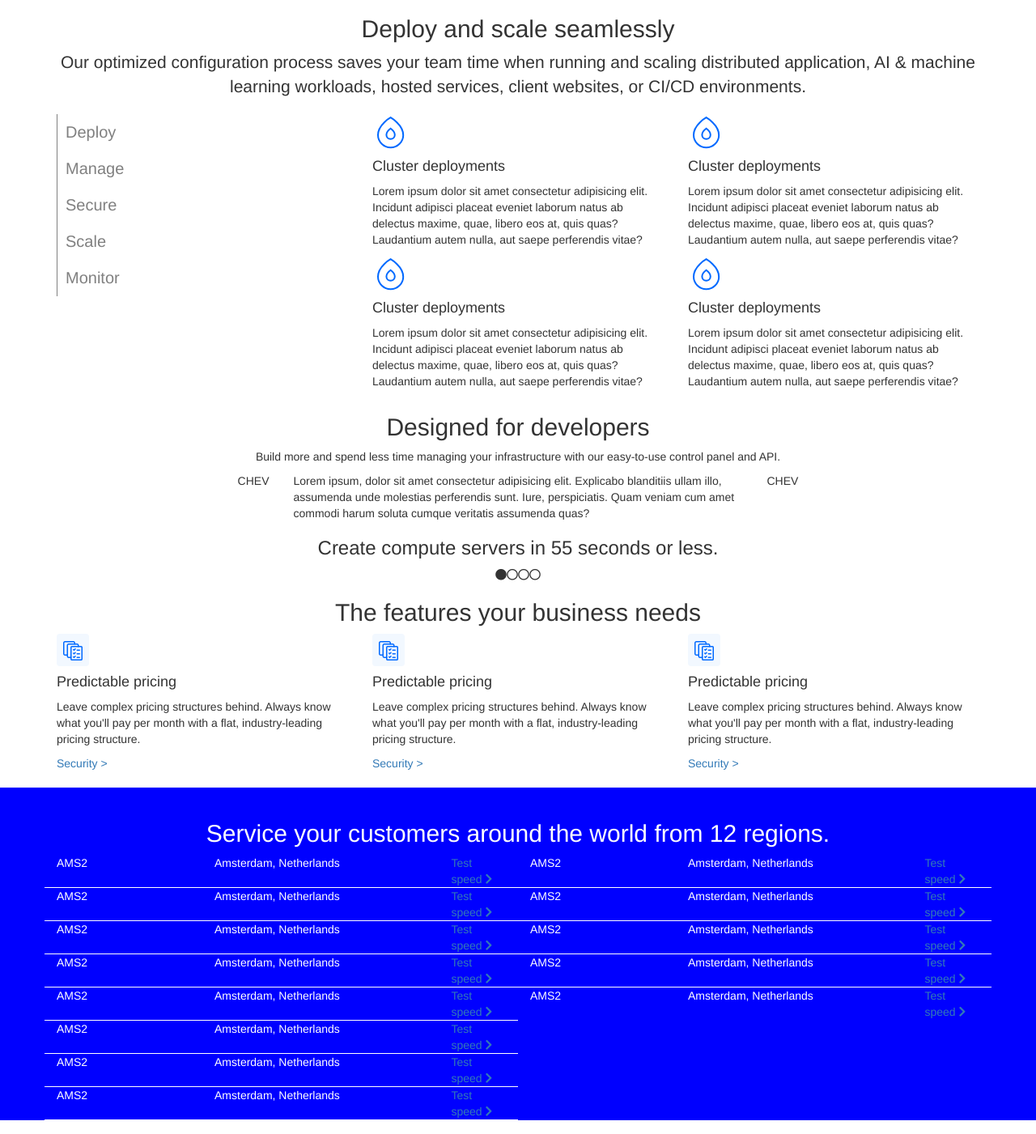
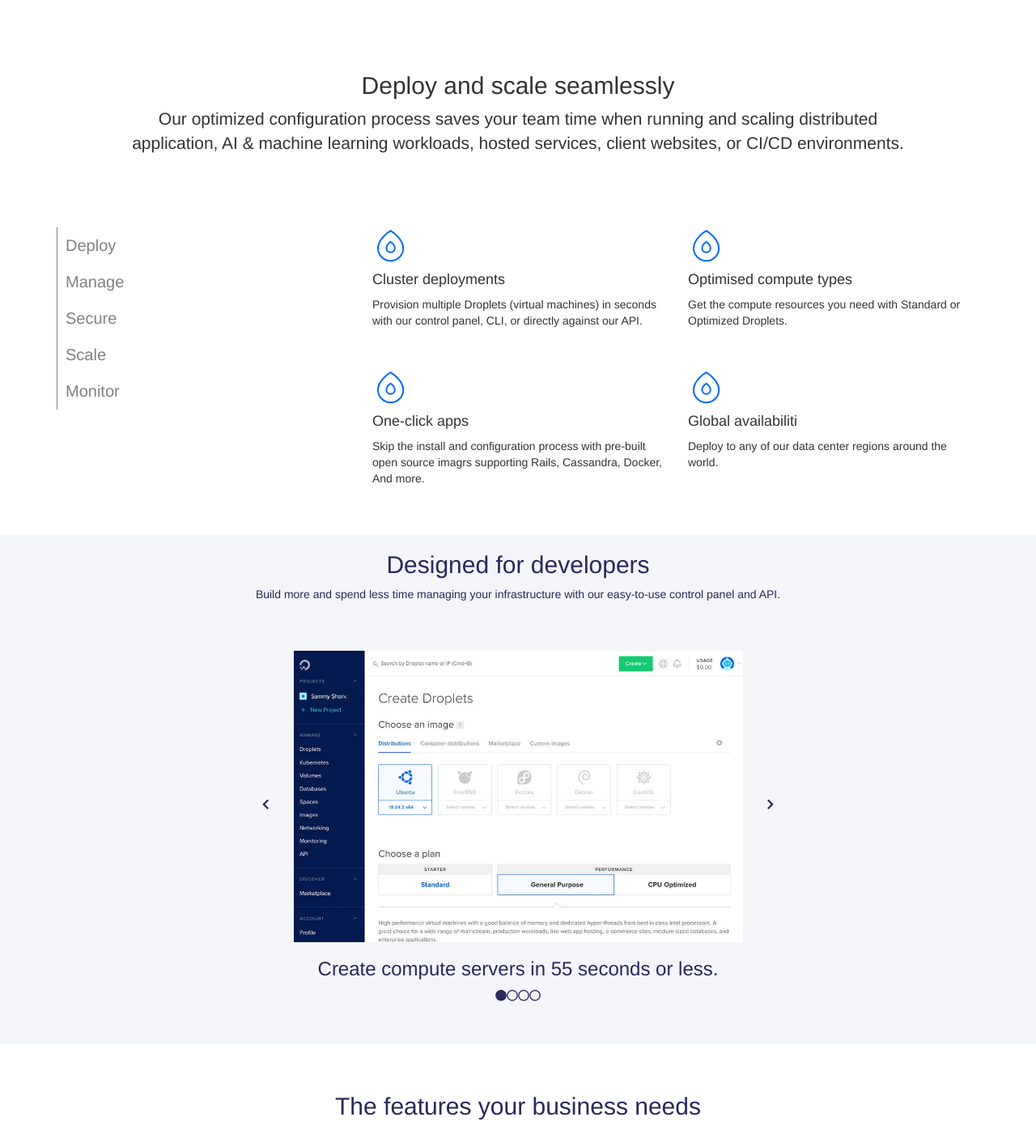
Before and after one commit to mariapiagianguzzi/html-css-digitalocean, a plain HTML site: page index.html in a window 1280 px wide. Shown: the part 718-2119 px from the top of the page at 81% size. Drawn offline with nearby package versions, Linux system fonts and the light colour scheme.

Commit message:
struttura

```diff
--- a/css/style.css
+++ b/css/style.css
@@ -17,9 +17,13 @@ nav {
     margin-bottom: 0 !important;
     border: none !important;
 }
+.
 
  #logo-google {
-     height: 18px;
+     height: 18px !important;
+     width: 5% !important;
+     font-size: 18px;
+
  }
 
  .logos {
@@ -41,6 +45,14 @@ nav {
      list-style: none;
      color: grey;
      font-size: 2rem;
+ }
+
+ .designed{
+   color: #29295a;
+ }
+
+ .features{
+   color: #29295a;
  }
 
  .pdg-0 {
@@ -84,15 +96,14 @@ nav {
   background-color: #031c4e;
 }
 
-
+.text-color{
+  color: white;
+}
 
  .px-5 {
     padding: 0 5px;
   }
 
-  .service .title {
-    padding-top: 4rem;
-  }
 
   .service {
     color: white;
@@ -132,3 +143,81 @@ nav {
     height: 75px;
     margin-bottom: 35px;
   }
+
+
+.pad-mar{
+  padding: 50px;
+  margin: 20px;
+}
+
+
+.rgh-2{
+  margin-top: 40px;
+}
+
+.rgh-3{
+  margin-top: 50px;
+}
+.chev{
+  margin-top: 180px;
+}
+
+.ma-b{
+  margin-bottom: 50px;
+}
+
+.pad{
+  padding: 50px;
+}
+
+.image{
+  width: 100%;
+}
+
+.fas-circle{
+  margin-top: 10px;
+  margin-right: 5px;
+}
+
+.text-blue{
+  color: #0067ff;
+}
+
+
+
+  @media (max-width: 992px) {
+    .navbar-header {
+        float: none;
+    }
+    .navbar-left,.navbar-right {
+        float: none !important;
+    }
+    .navbar-toggle {
+        display: block;
+    }
+    .navbar-collapse {
+        border-top: 1px solid transparent;
+        box-shadow: inset 0 1px 0 rgba(255,255,255,0.1);
+    }
+    .navbar-fixed-top {
+        top: 0;
+        border-width: 0 0 1px;
+    }
+    .navbar-collapse.collapse {
+        display: none!important;
+    }
+    .navbar-nav {
+        float: none!important;
+        margin-top: 7.5px;
+    }
+    .navbar-nav>li {
+        float: none;
+    }
+    .navbar-nav>li>a {
+        padding-top: 10px;
+        padding-bottom: 10px;
+    }
+    .collapse.in{
+        display:block !important;
+    }
+}
--- a/index.html
+++ b/index.html
@@ -70,7 +70,7 @@
       <div class="jumbotron">
         <div class="container">
           <div class="row">
-            <div class="col-md-7">
+            <div class="col-md-7 text-color">
               <h1>The simplest cloud platform for developers &amp; teams</h1>
               <p class="lead">
                 Deploy, manage, and scale cloud applications faster and more
@@ -105,7 +105,7 @@
                     Create your account
                   </button>
                   <button type="submit" class="btn btn-default btn-block">
-                    <img src="./img/GoogleLogo.svg" alt="" id="logo-google" />
+                    <!-- <img src="./img/GoogleLogo.svg" alt="" id="logo-google" /> -->
                     Sign up with google
                   </button>
                 </form>
@@ -174,10 +174,10 @@
       <!-- SEZIONE DEPLOY -->
       <section class="deploy">
         <div class="container">
-          <div class="row">
+          <div class="row pad-mar">
             <div class="col-md-12">
               <div class="deploy-text text-center">
-                <h2>Deploy and scale seamlessly</h2>
+                <h2 class="">Deploy and scale seamlessly</h2>
                 <p class="lead">
                   Our optimized configuration process saves your team time when
                   running and scaling distributed application, AI &amp; machine
@@ -187,7 +187,7 @@
               </div>
             </div>
           </div>
-          <div class="row">
+          <div class="row ma-b">
             <div class="col-md-4">
               <ul>
                 <li>Deploy</li>
@@ -203,40 +203,28 @@
                   <img src="./img/droplets-icon.svg" alt="" />
                   <h4>Cluster deployments</h4>
                   <p>
-                    Lorem ipsum dolor sit amet consectetur adipisicing elit.
-                    Incidunt adipisci placeat eveniet laborum natus ab delectus
-                    maxime, quae, libero eos at, quis quas? Laudantium autem
-                    nulla, aut saepe perferendis vitae?
+                    Provision multiple Droplets (virtual machines) in seconds with our control panel, CLI, or directly against our API.
                   </p>
                 </div>
                 <div class="col-md-6">
                   <img src="./img/droplets-icon.svg" alt="" />
-                  <h4>Cluster deployments</h4>
+                  <h4>Optimised compute types</h4>
                   <p>
-                    Lorem ipsum dolor sit amet consectetur adipisicing elit.
-                    Incidunt adipisci placeat eveniet laborum natus ab delectus
-                    maxime, quae, libero eos at, quis quas? Laudantium autem
-                    nulla, aut saepe perferendis vitae?
+                    Get the compute resources you need with Standard or Optimized Droplets.
                   </p>
                 </div>
-                <div class="col-md-6">
+                <div class="col-md-6 rgh-2">
                   <img src="./img/droplets-icon.svg" alt="" />
-                  <h4>Cluster deployments</h4>
+                  <h4>One-click apps</h4>
                   <p>
-                    Lorem ipsum dolor sit amet consectetur adipisicing elit.
-                    Incidunt adipisci placeat eveniet laborum natus ab delectus
-                    maxime, quae, libero eos at, quis quas? Laudantium autem
-                    nulla, aut saepe perferendis vitae?
+                    Skip the install and configuration process with pre-built open source imagrs supporting Rails, Cassandra, Docker, And more.
                   </p>
                 </div>
-                <div class="col-md-6">
+                <div class="col-md-6 rgh-2">
                   <img src="./img/droplets-icon.svg" alt="" />
-                  <h4>Cluster deployments</h4>
+                  <h4>Global availabiliti</h4>
                   <p>
-                    Lorem ipsum dolor sit amet consectetur adipisicing elit.
-                    Incidunt adipisci placeat eveniet laborum natus ab delectus
-                    maxime, quae, libero eos at, quis quas? Laudantium autem
-                    nulla, aut saepe perferendis vitae?
+                   Deploy to any of our data center regions around the world.
                   </p>
                 </div>
               </div>
@@ -248,7 +236,7 @@
 
 
       <!-- INIZIO SEZIONE DESIGNED -->
-      <section class="designed">
+      <section class="designed bg-grey">
         <div class="container">
           <div class="row">
             <div class="col-md-12 text-center">
@@ -259,19 +247,15 @@
               </p>
             </div>
           </div>
-          <div class="row">
-            <div class="col-md-3 text-right">CHEV</div>
+          <div class="row rgh-3">
+            <div class="col-md-3 text-right chev"><i class="fas fa-chevron-left"></i></div>
             <div class="col-md-6">
-              Lorem ipsum, dolor sit amet consectetur adipisicing elit.
-              Explicabo blanditiis ullam illo, assumenda unde molestias
-              perferendis sunt. Iure, perspiciatis. Quam veniam cum amet commodi
-              harum soluta cumque veritatis assumenda quas?
+              <img class="image" src="./img/createdrop.jpg" alt="">
             </div>
-            <div class="col-md-3">CHEV</div>
-          </div>
+            <div class="col-md-3 chev"><i class="fas fa-chevron-right"></i></div>
 
-          <div class="row">
-            <div class="col-md-12 text-center">
+          <div class="row rgh-2">
+            <div class="col-md-12 text-center ma-b">
               <h3>Create compute servers in 55 seconds or less.</h3>
               <i class="fas fa-circle"></i><i class="far fa-circle"></i
               ><i class="far fa-circle"></i><i class="far fa-circle"></i>
@@ -286,8 +270,8 @@
       <section class="features">
         <div class="container">
           <div class="row">
-            <div class="col-md-12 text-center">
-              <h2>The features your business needs</h2>
+            <div class="col-md-12 text-center rgh-2">
+              <h2 class="ma-b">The features your business needs</h2>
             </div>
           </div>
           <div class="row">
@@ -322,15 +306,9 @@
         </div>
       </section>
       <!-- /FINE SEZIONE FEATURES -->
-
-
-
-
-
-
 <!-- GRIGLIA -->
       <section id="server_data" class="site_section bg_blue">
-        <h2 class="title text-center">Service your customers around the world from 12 regions.</h2>
+        <h2 class="title text-center ma-b">Service your customers around the world from 12 regions.</h2>
         <div class="container">
           <div class="row">
             <div class="col-md-6 col-sm-6 col-xs 12">
@@ -341,6 +319,66 @@
                 <div class="col-md-6 col-md-offset-3 col-sm-6 col-xs-6 p_none">
                   <p class="">
                     Amsterdam, Netherlands</p>
+                </div>
+                <div class="col-md-2 col-sm-3 col-xs-3 p_none m_none text_r">
+                  <a href="#">Test speed <i class="fas fa-chevron-right"></i></a>
+                </div>
+              </div>
+              <div class="card_internet_test row border-bottom">
+                <div class="col-md-1 col-sm-3 col-xs-3 p_none">
+                  <p class="">AMS3</p>
+                </div>
+                <div class="col-md-6 col-md-offset-3 col-sm-6 col-xs-6 p_none">
+                  <p class="">
+                    Amsterdam, Netherlands</p>
+                </div>
+                <div class="col-md-2 col-sm-3 col-xs-3 p_none m_none text_r">
+                  <a href="#">Test speed <i class="fas fa-chevron-right"></i></a>
+                </div>
+              </div>
+              <div class="card_internet_test row border-bottom">
+                <div class="col-md-1 col-sm-3 col-xs-3 p_none">
+                  <p class="">BLR1</p>
+                </div>
+                <div class="col-md-6 col-md-offset-3 col-sm-6 col-xs-6 p_none">
+                  <p class="">
+                    Bangalore, India</p>
+                </div>
+                <div class="col-md-2 col-sm-3 col-xs-3 p_none m_none text_r">
+                  <a href="#">Test speed <i class="fas fa-chevron-right"></i></a>
+                </div>
+              </div>
+              <div class="card_internet_test row border-bottom">
+                <div class="col-md-1 col-sm-3 col-xs-3 p_none">
+                  <p class="">FRA1</p>
+                </div>
+                <div class="col-md-6 col-md-offset-3 col-sm-6 col-xs-6 p_none">
+                  <p class="">
+                    Franfurt, German</p>
+                </div>
+                <div class="col-md-2 col-sm-3 col-xs-3 p_none m_none text_r">
+                  <a href="#">Test speed <i class="fas fa-chevron-right"></i></a>
+                </div>
+              </div>
+              <div class="card_internet_test row border-bottom">
+                <div class="col-md-1 col-sm-3 col-xs-3 p_none">
+                  <p class="">LON1</p>
+                </div>
+                <div class="col-md-6 col-md-offset-3 col-sm-6 col-xs-6 p_none">
+                  <p class="">
+                    London, UK</p>
+                </div>
+                <div class="col-md-2 col-sm-3 col-xs-3 p_none m_none text_r">
+                  <a href="#">Test speed <i class="fas fa-chevron-right"></i></a>
+                </div>
+              </div>
+              <div class="card_internet_test row border-bottom">
+                <div class="col-md-1 col-sm-3 col-xs-3 p_none">
+                  <p class="">NC1</p>
+                </div>
+                <div class="col-md-6 col-md-offset-3 col-sm-6 col-xs-6 p_none">
+                  <p class="">
+                    NewYork, USA</p>
                 </div>
                 <div class="col-md-2 col-sm-3 col-xs-3 p_none m_none text_r">
                   <a href="#">Test speed <i class="fas fa-chevron-right"></i></a>
@@ -360,67 +398,7 @@
               </div>
               <div class="card_internet_test row border-bottom">
                 <div class="col-md-1 col-sm-3 col-xs-3 p_none">
-                  <p class="">AMS2</p>
-                </div>
-                <div class="col-md-6 col-md-offset-3 col-sm-6 col-xs-6 p_none">
-                  <p class="">
-                    Amsterdam, Netherlands</p>
-                </div>
-                <div class="col-md-2 col-sm-3 col-xs-3 p_none m_none text_r">
-                  <a href="#">Test speed <i class="fas fa-chevron-right"></i></a>
-                </div>
-              </div>
-              <div class="card_internet_test row border-bottom">
-                <div class="col-md-1 col-sm-3 col-xs-3 p_none">
-                  <p class="">AMS2</p>
-                </div>
-                <div class="col-md-6 col-md-offset-3 col-sm-6 col-xs-6 p_none">
-                  <p class="">
-                    Amsterdam, Netherlands</p>
-                </div>
-                <div class="col-md-2 col-sm-3 col-xs-3 p_none m_none text_r">
-                  <a href="#">Test speed <i class="fas fa-chevron-right"></i></a>
-                </div>
-              </div>
-              <div class="card_internet_test row border-bottom">
-                <div class="col-md-1 col-sm-3 col-xs-3 p_none">
-                  <p class="">AMS2</p>
-                </div>
-                <div class="col-md-6 col-md-offset-3 col-sm-6 col-xs-6 p_none">
-                  <p class="">
-                    Amsterdam, Netherlands</p>
-                </div>
-                <div class="col-md-2 col-sm-3 col-xs-3 p_none m_none text_r">
-                  <a href="#">Test speed <i class="fas fa-chevron-right"></i></a>
-                </div>
-              </div>
-              <div class="card_internet_test row border-bottom">
-                <div class="col-md-1 col-sm-3 col-xs-3 p_none">
-                  <p class="">AMS2</p>
-                </div>
-                <div class="col-md-6 col-md-offset-3 col-sm-6 col-xs-6 p_none">
-                  <p class="">
-                    Amsterdam, Netherlands</p>
-                </div>
-                <div class="col-md-2 col-sm-3 col-xs-3 p_none m_none text_r">
-                  <a href="#">Test speed <i class="fas fa-chevron-right"></i></a>
-                </div>
-              </div>
-              <div class="card_internet_test row border-bottom">
-                <div class="col-md-1 col-sm-3 col-xs-3 p_none">
-                  <p class="">AMS2</p>
-                </div>
-                <div class="col-md-6 col-md-offset-3 col-sm-6 col-xs-6 p_none">
-                  <p class="">
-                    Amsterdam, Netherlands</p>
-                </div>
-                <div class="col-md-2 col-sm-3 col-xs-3 p_none m_none text_r">
-                  <a href="#">Test speed <i class="fas fa-chevron-right"></i></a>
-                </div>
-              </div>
-              <div class="card_internet_test row border-bottom">
-                <div class="col-md-1 col-sm-3 col-xs-3 p_none">
-                  <p class="">AMS2</p>
+                  <p class="">AMS3</p>
                 </div>
                 <div class="col-md-6 col-md-offset-3 col-sm-6 col-xs-6 p_none">
                   <p class="">
@@ -435,11 +413,11 @@
             <div class="col-md-6 col-sm-6 col-xs-12">
               <div class="card_internet_test row border-bottom">
                 <div class="col-md-1 col-sm-3 col-xs-3 p_none">
-                  <p class="">AMS2</p>
+                  <p class="">BLR1</p>
                 </div>
                 <div class="col-md-6 col-md-offset-3 col-sm-6 col-xs-6 p_none">
                   <p class="">
-                    Amsterdam, Netherlands</p>
+                    Bangalore, India</p>
                 </div>
                 <div class="col-md-2 col-sm-3 col-xs-3 p_none m_none text_r">
                   <a href="#">Test speed <i class="fas fa-chevron-right"></i></a>
@@ -447,11 +425,11 @@
               </div>
               <div class="card_internet_test row border-bottom">
                 <div class="col-md-1 col-sm-3 col-xs-3 p_none">
-                  <p class="">AMS2</p>
+                  <p class="">FRA1</p>
                 </div>
                 <div class="col-md-6 col-md-offset-3 col-sm-6 col-xs-6 p_none">
                   <p class="">
-                    Amsterdam, Netherlands</p>
+                    Frankfurt, German</p>
                 </div>
                 <div class="col-md-2 col-sm-3 col-xs-3 p_none m_none text_r">
                   <a href="#">Test speed <i class="fas fa-chevron-right"></i></a>
@@ -459,11 +437,11 @@
               </div>
               <div class="card_internet_test row border-bottom">
                 <div class="col-md-1 col-sm-3 col-xs-3 p_none">
-                  <p class="">AMS2</p>
+                  <p class="">LON1</p>
                 </div>
                 <div class="col-md-6 col-md-offset-3 col-sm-6 col-xs-6 p_none">
                   <p class="">
-                    Amsterdam, Netherlands</p>
+                    London, UK</p>
                 </div>
                 <div class="col-md-2 col-sm-3 col-xs-3 p_none m_none text_r">
                   <a href="#">Test speed <i class="fas fa-chevron-right"></i></a>
@@ -471,11 +449,11 @@
               </div>
               <div class="card_internet_test row border-bottom">
                 <div class="col-md-1 col-sm-3 col-xs-3 p_none">
-                  <p class="">AMS2</p>
+                  <p class="">NYC1</p>
                 </div>
                 <div class="col-md-6 col-md-offset-3 col-sm-6 col-xs-6 p_none">
                   <p class="">
-                    Amsterdam, Netherlands</p>
+                    NewYork, USA</p>
                 </div>
                 <div class="col-md-2 col-sm-3 col-xs-3 p_none m_none text_r">
                   <a href="#">Test speed <i class="fas fa-chevron-right"></i></a>
@@ -537,8 +515,8 @@
         <div class="container">
           <div class="row">
             <div class="col-xs-12">
-              <h2>Get started now.</h2>
-              <button type="submit" class="btn btn-default">
+              <h2 class="rgh-2">Get started now.</h2>
+              <button type="submit" class="btn btn-default ma-b text-blue ">
                 Create your account
               </button>
             </div>
```
Also changed, not shown: img/createdrop.jpg (renamed from img/3292f7d6-1781-4362-8b38-f989dcefa973_screenshot-create-droplet-941311f7.jpg), 1 other file.
